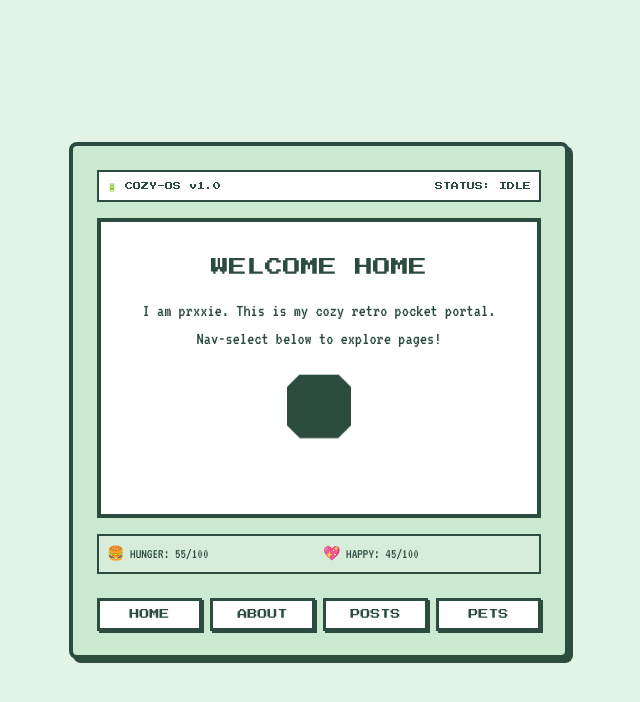
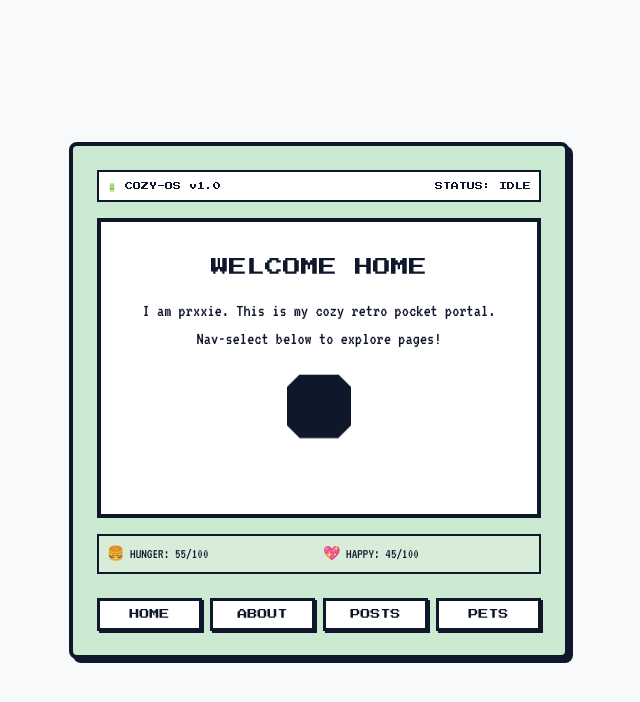
Before and after one commit to prxxie/prxxie.github.io, a React (Vite) app in the folder packages/shell/: page / in a window 1280 px wide. Shown: the top 702 px of the page, without its empty margins (321-961 px from the left). Built offline with nearby package versions, Linux system fonts and the light colour scheme.

Commit message:
style: configure index.css with oklch and fuzzy-wuzzy variables

```diff
--- a/packages/shell/src/index.css
+++ b/packages/shell/src/index.css
@@ -4,10 +4,10 @@
 @theme {
   --font-pixel: "VT323", monospace;
   --font-press: "Press Start 2P", monospace;
-  --color-cozy-bg: #e2f4e5;
-  --color-cozy-text: #2b4c3f;
-  --color-cozy-border: #2b4c3f;
-  --color-cozy-accent: #4a8570;
+  --color-cozy-bg: #f8f9fa;
+  --color-cozy-text: oklch(20.8% 0.042 265.755);
+  --color-cozy-border: oklch(20.8% 0.042 265.755);
+  --color-cozy-accent: #CC6666;
 }
 
 body {
@@ -32,6 +32,7 @@ body {
   cursor: pointer;
   box-shadow: 2px 2px 0px var(--color-cozy-border);
   transition: transform 0.1s, box-shadow 0.1s;
+  color: var(--color-cozy-text);
 }
 
 .pixel-btn:active {
```
